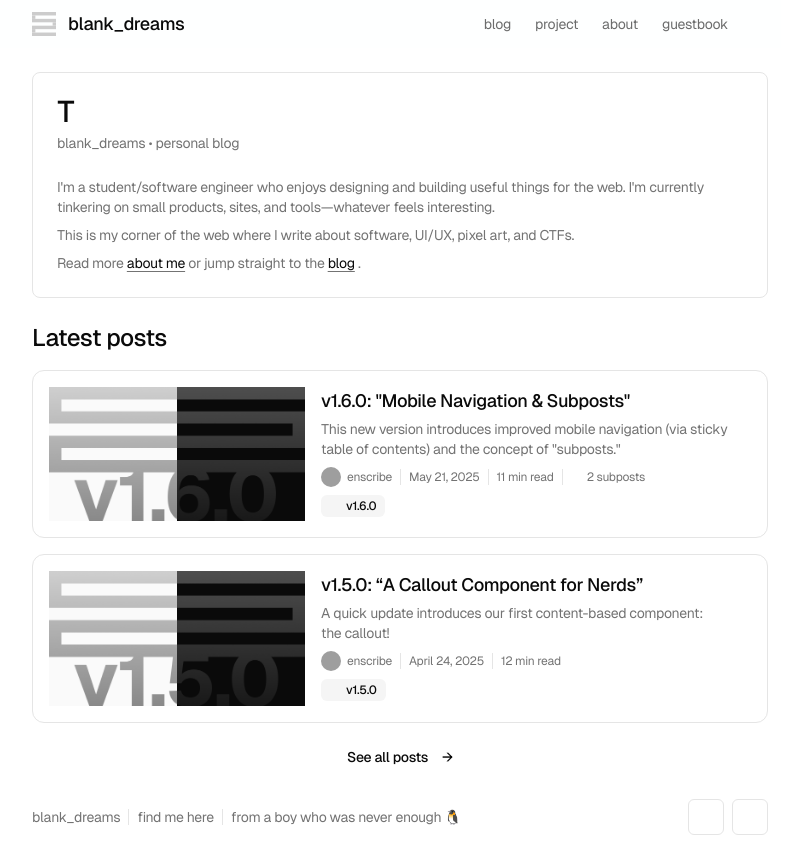
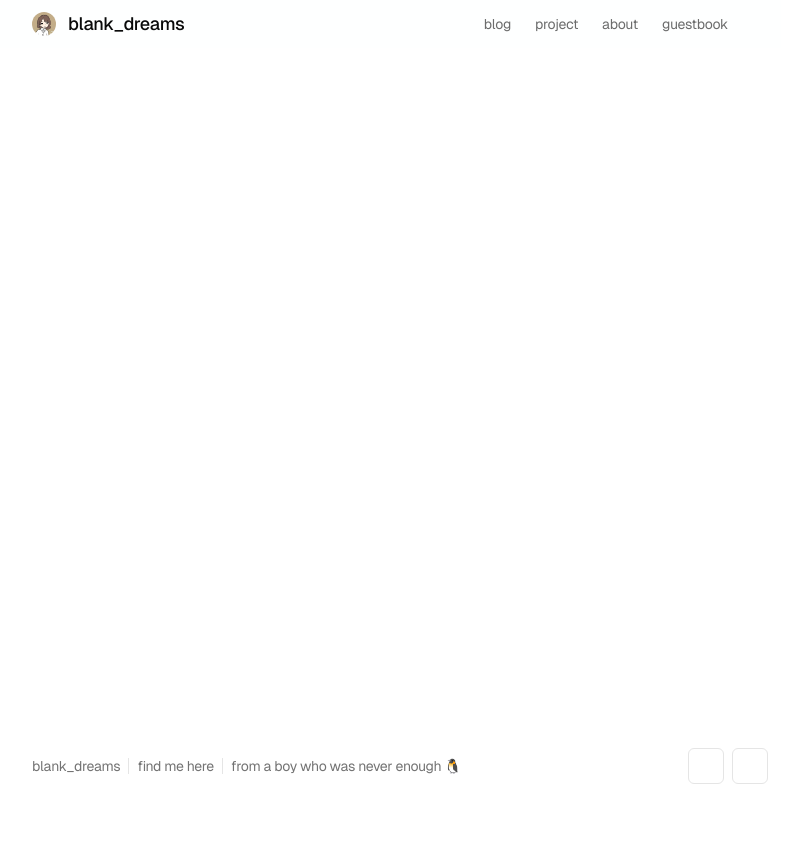
Before and after one commit to blankdreams2/web, an Astro site: page / in a window 1280 px wide. Shown: the whole page, without its empty margins (240-1039 px from the left). After the commit the page ends 800 px from the top, so only its background shows below. Built offline with nearby package versions, Linux system fonts and the light colour scheme; Astro itself is replaced by a stand-in of ours; some packages are replaced by stand-ins of ours; grey boxes are pictures that could not be loaded; some icons are missing.

Commit message:
🛐 ui: roughnotation my ass

```diff
--- a/src/components/Header.astro
+++ b/src/components/Header.astro
@@ -3,7 +3,9 @@ import Link from '@/components/Link.astro'
 import ThemeToggle from '@/components/ThemeToggle.astro'
 import { NAV_LINKS, SITE } from '@/consts'
 import { Image } from 'astro:assets'
-import logo from '../../public/static/logo.svg'
+// import logo from '../../public/static/logo.svg'
+import logo from '../../public/static/1122.png'
+
 ---
 
 <div>
@@ -11,8 +13,7 @@ import logo from '../../public/static/logo.svg'
     class="mx-auto flex max-w-3xl items-center justify-between gap-4 px-4 py-3"
   >
     <Link href="/" class="flex shrink-0 items-center justify-center gap-3">
-      <!-- da logo -->
-      <Image src={logo} alt="Logo" class="size-5 sm:size-6" />
+      <Image src={logo} alt="Logo" class="size-5 sm:size-6 rounded-2xl" />
       <span
         class="hidden h-full text-lg leading-none font-medium min-[400px]:block"
         >{SITE.title}</span
--- a/src/pages/about.astro
+++ b/src/pages/about.astro
@@ -31,7 +31,7 @@ const projects = await getAllProjects()
         </Paragraph>
 
         <Paragraph client:load tag="currently?" dir="ltr">
-          {`An undergraduate student majoring in Computer Science at `}
+          {`A graduate student majoring in Computer Science at `}
           <span class="font-semibold text-[#ff2c2c]">UNLV</span>
           {`. Alongside my studies, I'm also interning as a software engineer at a local firm focusing in Web3, Big Data.`}
         </Paragraph>
--- a/src/pages/index.astro
+++ b/src/pages/index.astro
@@ -12,17 +12,13 @@ const blog = await getRecentPosts(SITE.featuredPostCount)
 
 <Layout class="max-w-3xl">
   <PageHead slot="head" title="Home" />
-  <section class="rounded-lg border">
+  <!-- <section class="rounded-lg border">
     <div class="flex flex-col space-y-1.5 p-6">
       <h3 class="text-3xl leading-none font-medium">T</h3>
       <p class="text-muted-foreground text-sm">blank_dreams • personal blog</p>
     </div>
     <div class="p-6 pt-0">
-      <p class="text-muted-foreground mb-2 text-sm">
-        I'm a student/software engineer who enjoys designing and building useful
-        things for the web. I'm currently tinkering on small products, sites,
-        and tools—whatever feels interesting.
-      </p>
+
       <p class="text-muted-foreground mb-2 text-sm">
         This is my corner of the web where I write about software, UI/UX, pixel art, and CTFs.
       </p>
@@ -36,8 +32,8 @@ const blog = await getRecentPosts(SITE.featuredPostCount)
         >.
       </p>
     </div>
-  </section>
-  <section class="flex flex-col gap-y-4">
+  </section> -->
+  <!-- <section class="flex flex-col gap-y-4">
     <h2 class="text-2xl font-medium">Latest posts</h2>
     <ul class="flex flex-col gap-y-4">
       {
@@ -59,5 +55,10 @@ const blog = await getRecentPosts(SITE.featuredPostCount)
         >
       </Link>
     </div>
-  </section>
+  </section> -->
+
+
+
+  <!-- section here is gonna be that chao, or hi there -->
+
 </Layout>
```
Also changed, not shown: public/static/1122.jpg (added), public/static/1122.png (added), public/static/1122.svg (added).
